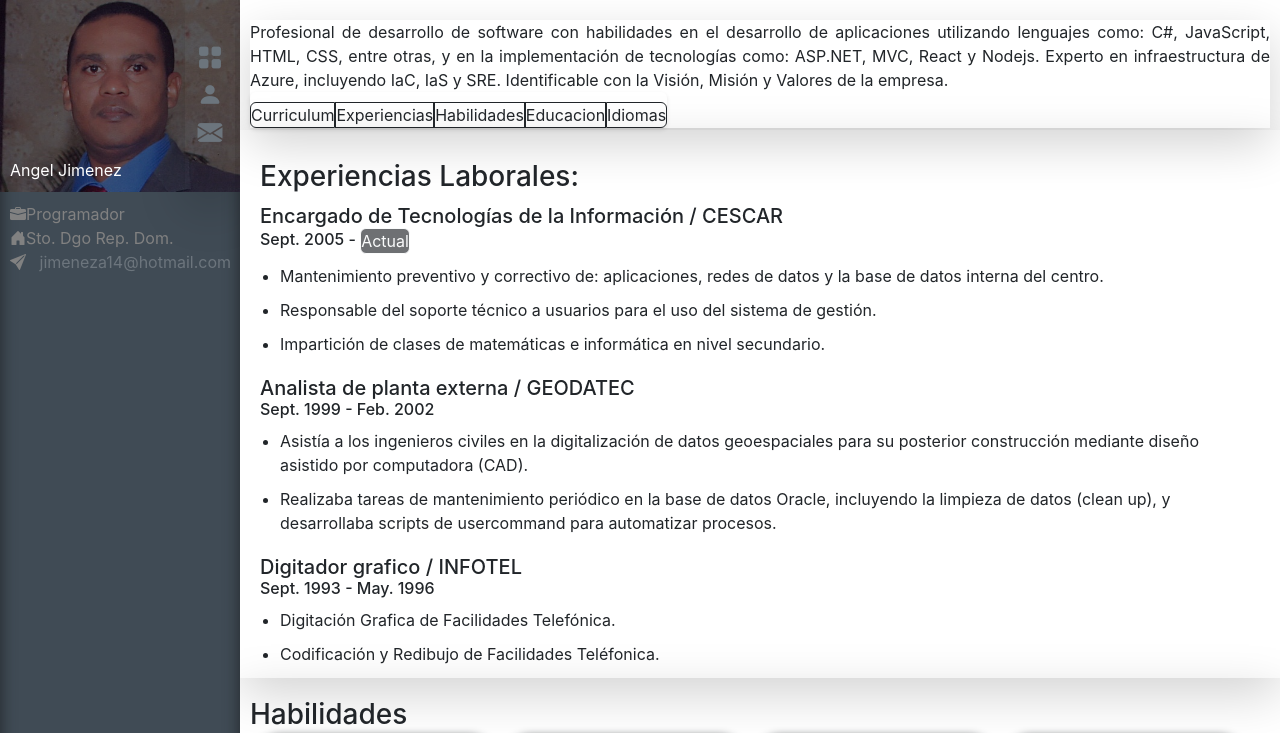
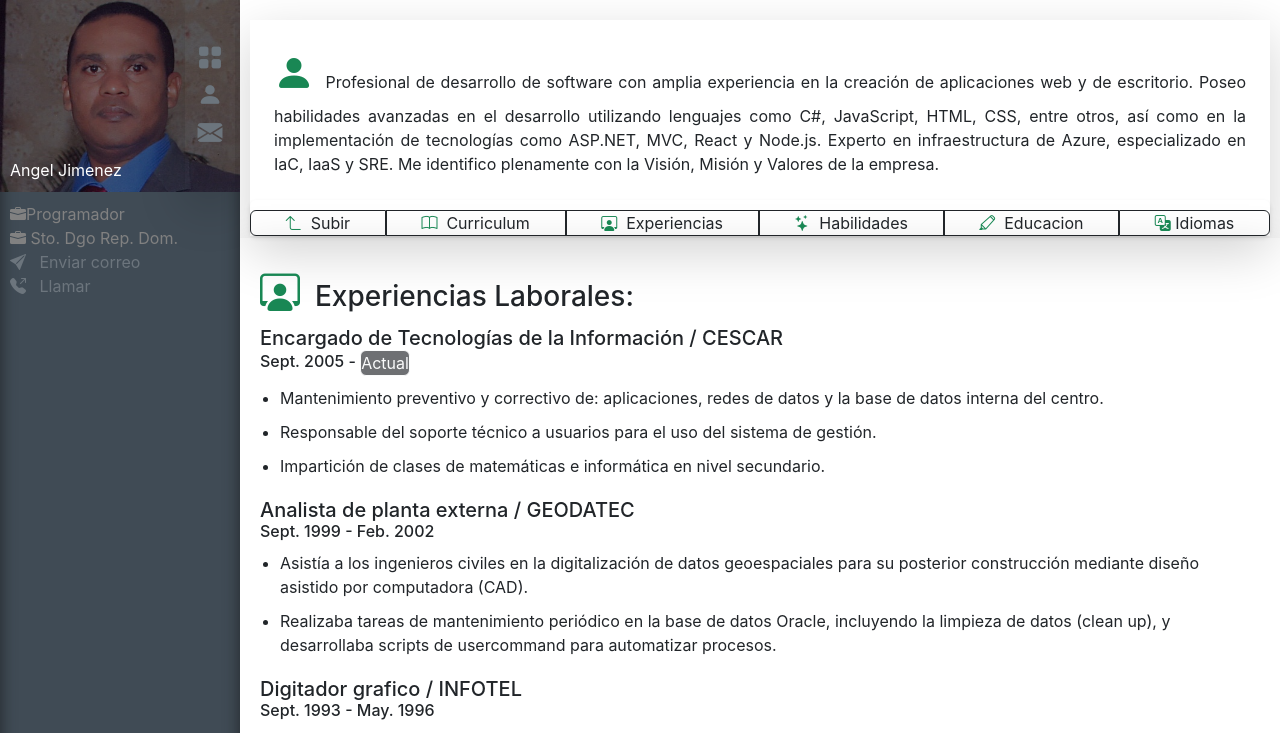
Before and after one commit to jimeneza14/cv, a React (Create React App) app: page /aboutme in a window 1280 px wide. Shown: the top 733 px of the page. Built offline with nearby package versions, Linux system fonts and the light colour scheme.

Commit message:
com-Agregando modificaciones

```diff
--- a/src/components/AboutMe/AboutMe.css
+++ b/src/components/AboutMe/AboutMe.css
@@ -1,3 +1,9 @@
+/*				*/
+/* 250px = 15.625em = 1, 389	*/
+/* 18px  => 100%		*/
+/* 250px => X			*/
+/*				*/
+
 .aboutme > div {
   padding: 20px 10px 2px !important;
 }
@@ -9,9 +15,9 @@
 .aboutmenav{
   padding-top: 10px !important;
   position: relative;
-  top: 0;
-  /* width: 100%; */
-  z-index: 1000;
+  /*bottom: 0;*/
+  width: 100%;
+  z-index: 7000;
   box-shadow: 0 2px 4px rgba(0, 0, 0, 0.1);
   transition: top 0.5s ease-in-out;
 }
@@ -36,7 +42,7 @@
 
 .sticky-nav {
   position: fixed !important;
-  background-color: var(--bs-dark-bg-subtle);
+  background-color: var(--bs-light-bg-subtle);
   /* width: 100%; */
   top: 0px !important;
   transition: 0.5s;
@@ -67,7 +73,7 @@
 .skillindicatorouter,
 .languagesindicatorouter {
   padding: 0 !important;
-  z-index: 8888;
+  z-index: 5000;
   overflow: hidden;
   background: var(--bs-body-color);
   width: 200px;
@@ -76,7 +82,7 @@
 
 .skillindicatorouter > div,
 .languagesindicatorouter > div {
-  z-index: 9999;
+  z-index: 6000;
   background-color: var(--bs-gray-400);
   width: 90%;
   height: 15px;
--- a/src/components/AboutMe/AboutMe.js
+++ b/src/components/AboutMe/AboutMe.js
@@ -11,7 +11,7 @@ const AboutMe = () => {
 
   useEffect(() => {
     const handleScroll = () => {
-      if (window.scrollY > 200) {
+      if (window.scrollY > 100) {
         setIsNavSticky(true);
       } else {
         setIsNavSticky(false);
@@ -29,13 +29,7 @@ const AboutMe = () => {
     <section id="myAboutMe" className="aboutme row">
       <div className="round-3 p-5 pt-2">
         <div className="shadow-lg">
-          <p className="col-12">
-            Profesional de desarrollo de software con habilidades en el
-            desarrollo de aplicaciones utilizando lenguajes como: C#,
-            JavaScript, HTML, CSS, entre otras, y en la implementación de
-            tecnologías como: ASP.NET, MVC, React y Nodejs. Experto en
-            infraestructura de Azure, incluyendo IaC, IaS y SRE. Identificable
-            con la Visión, Misión y Valores de la empresa.
+          <p className="p-4 col-12"><em class="text-success fs-1 bi bi-person-fill" />&nbsp;&nbsp;Profesional de desarrollo de software con amplia experiencia en la creación de aplicaciones web y de escritorio. Poseo habilidades avanzadas en el desarrollo utilizando lenguajes como C#, JavaScript, HTML, CSS, entre otros, así como en la implementación de tecnologías como ASP.NET, MVC, React y Node.js. Experto en infraestructura de Azure, especializado en IaC, IaaS y SRE. Me identifico plenamente con la Visión, Misión y Valores de la empresa.
           </p>
           <nav
             id="myaboutmenav"
@@ -43,20 +37,23 @@ const AboutMe = () => {
               isNavSticky ? "sticky-nav" : ""
             }`}
           >
+	    <a className="btn" role="button" href="#myAboutMe">
+              <em class="text-success bi bi-arrow-90deg-up" />&nbsp;&nbsp;Subir
+            </a>
             <Link className="btn" role="button" to="/pdfviewer">
-              Curriculum
+              <em class="text-success bi bi-book" />&nbsp;&nbsp;Curriculum
             </Link>
             <a className="btn" role="button" href="#myworkexperience">
-              Experiencias
+              <em class="text-success bi bi-person-workspace" />&nbsp;&nbsp;Experiencias
             </a>
             <a className="btn" role="button" href="#myskills">
-              Habilidades
+              <em class="text-success bi bi-stars" />&nbsp;&nbsp;Habilidades
             </a>
             <a className="btn" role="button" href="#myeducation">
-              Educacion
+              <em class="text-success bi bi-highlighter" />&nbsp;&nbsp;Educacion
             </a>
             <a className="btn" role="button" href="#mylanguages">
-              Idiomas
+              <em class="text-success bi bi-translate" />&nbsp;Idiomas
             </a>
           </nav>
         </div>
--- a/src/components/AboutMe/Education.js
+++ b/src/components/AboutMe/Education.js
@@ -5,7 +5,7 @@ const Education = () => {
   return (
     <div id="myeducation" className="row education shadow-lg">
       <div className="row">
-        <h3>Estudios:</h3>
+        <h3><em class="text-success fs-1 bi bi-highlighter" />&nbsp;&nbsp;Estudios:</h3>
       </div>
       {/* Mapeamos los datos para generar las secciones de educación */}
       {StudyData.map((item) => (
--- a/src/components/AboutMe/Languages.js
+++ b/src/components/AboutMe/Languages.js
@@ -4,7 +4,7 @@ import LanguageData from "../Utils/LanguageData.json";
 const Languages = () => {
   return (
     <div id="mylanguages" className="row languages shadow-lg">
-      <h3 class="">Idiomas</h3>
+      <h3><em class="text-success fs-1 bi bi-translate" />&nbsp;Idiomas</h3>
       {LanguageData.map((language) => (
         <div key={language.id} className="row LanguageHeading">
           <h5 className="languageHeading">{language.language}</h5>
--- a/src/components/AboutMe/Skills.js
+++ b/src/components/AboutMe/Skills.js
@@ -5,7 +5,7 @@ import "./AboutMe.css";
 const Skills = () => {
   return (
     <div id="myskills" className="skills row shadow-lg">
-        <h3 class="skillsheading">Habilidades</h3>
+        <h3 class="skillsheading"><em class="text-success fs-1 bi bi-stars" />&nbsp;&nbsp;Habilidades</h3>
       {SkillsData.map((category) => (
         <div
           key={category.id}
--- a/src/components/AboutMe/WorkExperience.js
+++ b/src/components/AboutMe/WorkExperience.js
@@ -6,7 +6,7 @@ const WorkExperience = () => {
   return (
     <div id="myworkexperience" className="row workexperience shadow-lg">
       <div className="row">
-        <h3>Experiencias Laborales:</h3>
+        <h3><em class="text-success fs-1 bi bi-person-workspace" />&nbsp;&nbsp;Experiencias Laborales:</h3>
       </div>
       {WorkExperienceData.map((item) => (
         <div
--- a/src/components/Portfolio/PortfolioFilter.js
+++ b/src/components/Portfolio/PortfolioFilter.js
@@ -4,7 +4,7 @@ import "./Portfolio.css";
 const PortfolioFilter = ({ clickHandle, activeButton }) => {
   return (
     <div id="myPortfolioHeading" className="portfolioheading shadow-lg row">
-      <h1>Mi portafolio</h1>
+      <h1><em class="text-success fs-1 bi bi-grid-fill" />&nbsp;&nbsp;Mi portafolio</h1>
       <div id="myPortfolioFilter" className="portfoliofilter row">
         <span id="MyPortfolioFilterS" className="portfolioheadings col">
           Mostrar :
--- a/src/components/SideNav/HeroSection.js
+++ b/src/components/SideNav/HeroSection.js
@@ -59,14 +59,14 @@ const HeroSection = ({ closeNav }) => {
           ></em>
         </Link>
       </div>
-      <Link
+      <a
         className="d-flex closebtn btn"
         id="myCloseBtn"
-        to="/"
         onClick={closeNav}
+        href=""
       >
         ×
-      </Link>
+      </a>
     </div>
   );
 };
--- a/src/components/SideNav/SideNav.css
+++ b/src/components/SideNav/SideNav.css
@@ -3,7 +3,7 @@
       height: 100%;
       width: 15rem;
       position: fixed;
-      z-index: 3;
+      z-index: 9000;
       top: 0;
       left: 0;
       bottom: 0;
@@ -12,6 +12,10 @@
       background-color: #404b55;
       box-shadow: inset 0px 0px 1rem;
       padding: 0;
+    }
+
+.sidenav > div.sidenavdesc a {
+      font-size: var(--bs-body-font-size);
     }
 
     .sidenav a {
--- a/src/components/SideNav/SideNavDec.js
+++ b/src/components/SideNav/SideNavDec.js
@@ -3,36 +3,37 @@ import  React  from "react";
 const SideNavDec = () => {
   return (
   <div id="mySideNavDesc" className="sidenavdesc row">
-    <p id="mySideNavDescPProf" className="sidenavdescpprof">
+    <p id="" className="">
       <em
         id="mySideNavDescPIProf"
         className="sidenavdescpiprof bi bi-briefcase-fill"
       ></em>
          Programador
     </p>
-    <p id="mySideNavDescPAddr" className="sidenavdescpaddr">
+
+    <p id="" className="">
       <em
-        id="mySideNavDescPIAddr"
-        className="sidenavdescpiaddr bi bi-house-door-fill"
+        id="mySideNavDescPIProf"
+        className="sidenavdescpiprof bi bi-briefcase-fill"
       ></em>
-         Sto. Dgo Rep. Dom.
+         &nbsp;Sto. Dgo Rep. Dom.
     </p>
-    <p
-      id="mySideNavDescPContact"
-      className="d-flex sidenavdescpcontactparagraphcontact"
-    >
-      <em
-        id="mySideNavDescPIContact"
-        className="sidenavdescpicontact bi bi-send-fill"
-      ></em>
+
       <a
-        id="mySideNavDescPIAContact"
-        className="sidenavdescpiacontact"
+        id=""
+        className=""
         href="mailto:jimeneza14@hotmail.com"
-      >
-        &nbsp;&nbsp;&nbsp;jimeneza14@hotmail.com
+      ><em class="bi bi-send-fill" />
+	&nbsp;&nbsp;&nbsp;Enviar correo
       </a>
-    </p>
+
+      <a
+        id=""
+        className=""
+        href="tel:+18297175028"
+      ><em class="bi bi-telephone-outbound-fill" />
+	&nbsp;&nbsp;&nbsp;Llamar
+      </a>
   </div>
   );
 };
--- a/src/components/TopNav/TopNav.css
+++ b/src/components/TopNav/TopNav.css
@@ -9,7 +9,7 @@
       width: 100%;
       height: 5rem;
       /* box-shadow: inset 0px 0px 1rem; */
-      z-index: 2;
+      z-index: 8000;
     }
 
     .opennav {
```
